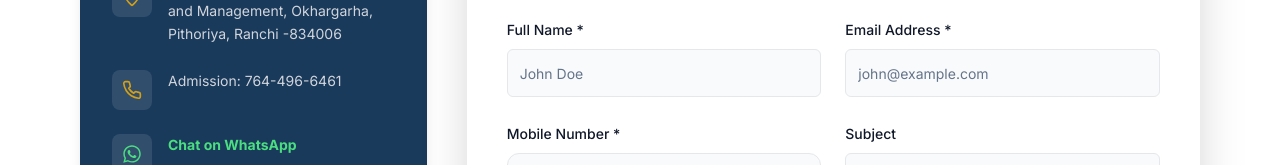
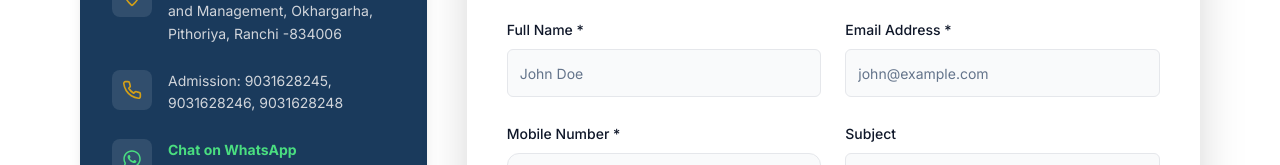
Before and after one commit to hitm9142/hitm, a Next.js app: page /contact in a window 1280 px wide. Shown: the part 569-734 px from the top of the page. Built offline with nearby package versions, Linux system fonts and the light colour scheme; no server answers; the database is empty.

Commit message:
number update

```diff
--- a/src/app/contact/page.jsx
+++ b/src/app/contact/page.jsx
@@ -137,7 +137,7 @@ export default function ContactPage() {
                         <Phone className="text-hitm-gold" size={20} />
                       </div>
                       <p className="text-gray-300 text-sm leading-relaxed">
-                        Admission: 764-496-6461
+                        Admission: 9031628245, 9031628246, 9031628248
                       </p>
                     </div>
                     <div className="flex gap-4">
```
Lines whose indentation alone changed are shown as unchanged.
